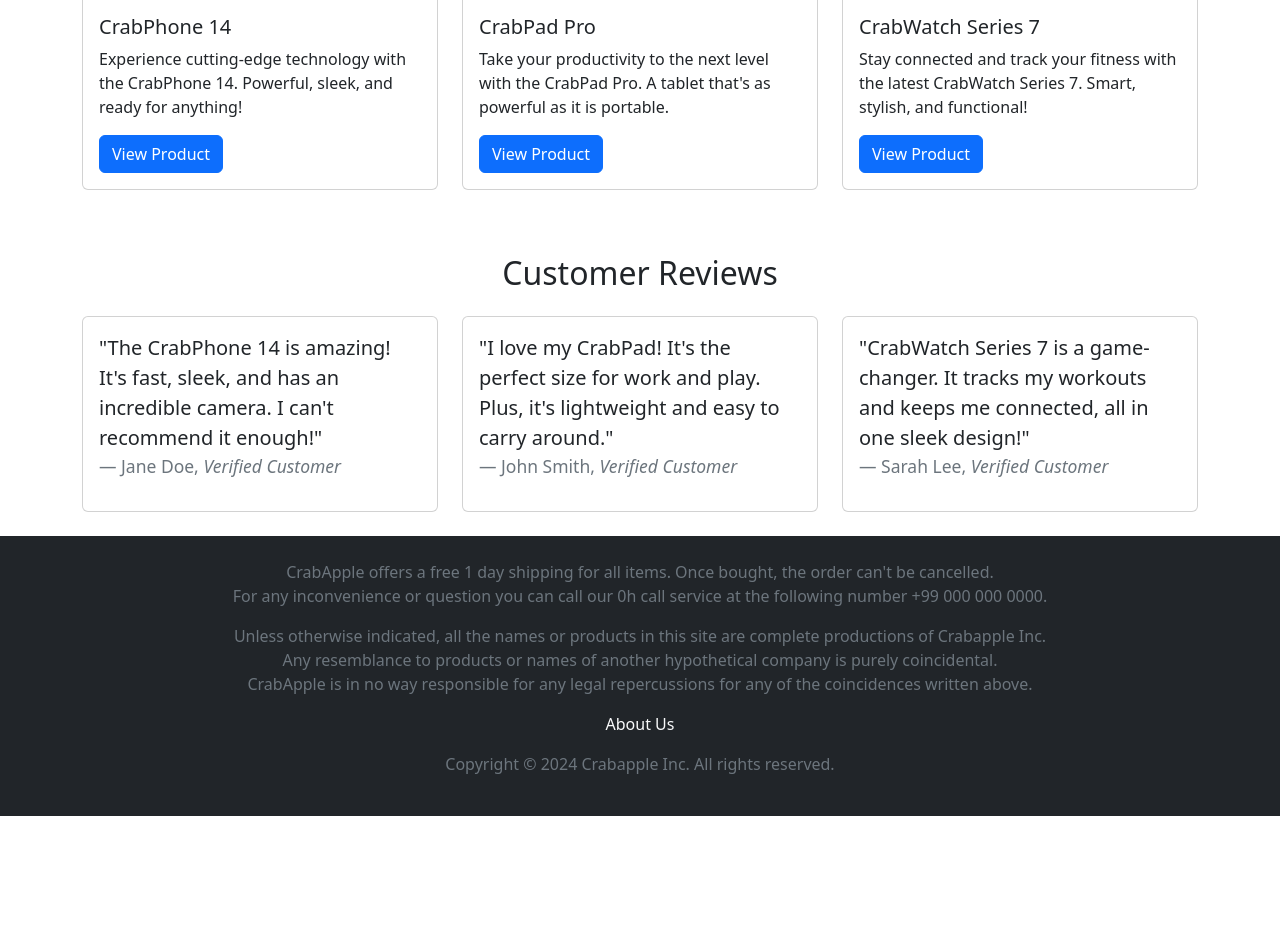
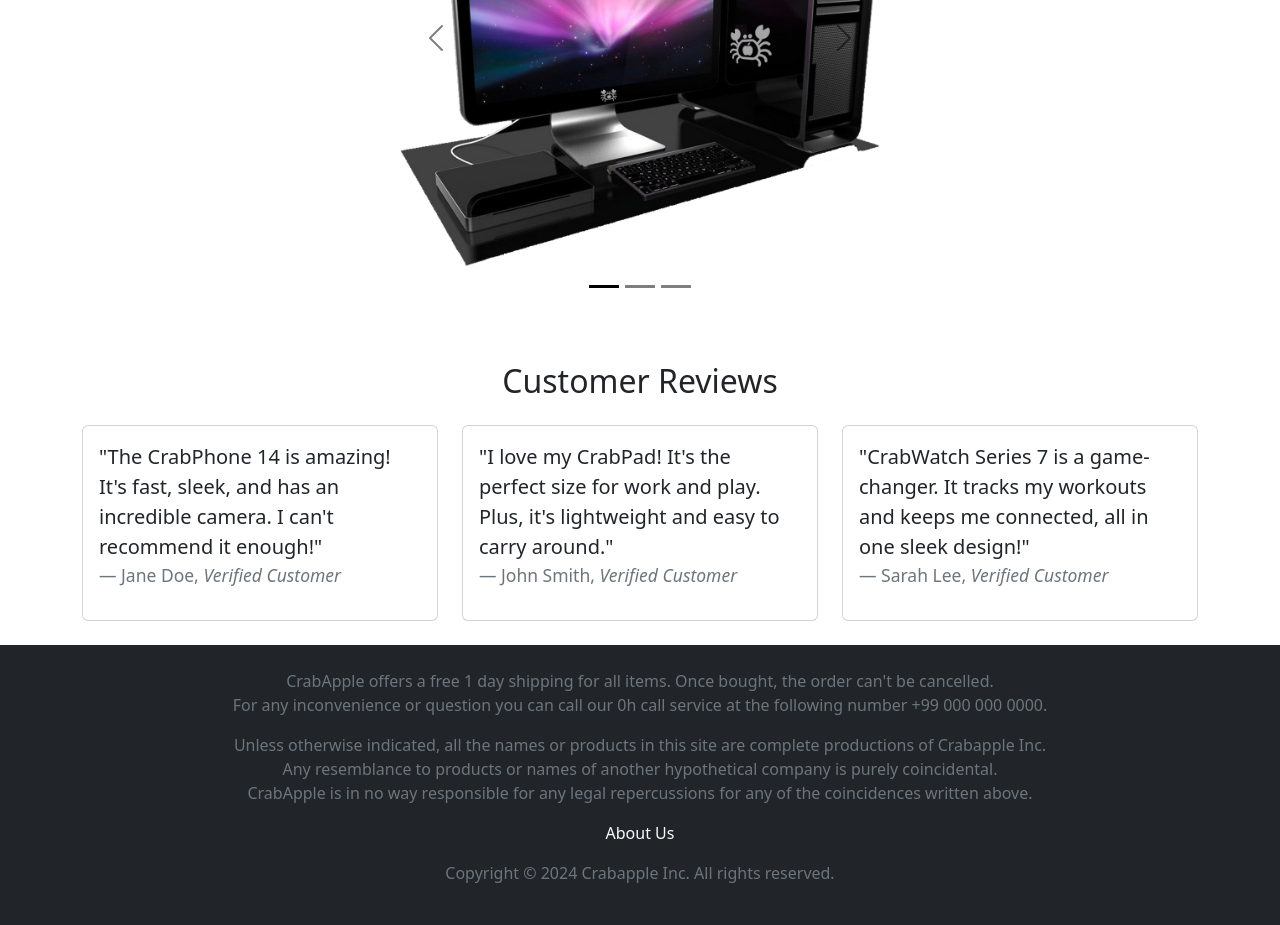
Before and after one commit to tntwj/CrabStore, a PHP site: page / in a window 1280 px wide. Shown: the part 412-1337 px from the top of the page. Before the commit the page ends 1228 px from the top, so only its background shows below. Run offline with PHP 8.4, Linux system fonts and the light colour scheme.

Commit message:
Experimenting with the bootstrap carousel

```diff
--- a/php/template/landing-page-content.php
+++ b/php/template/landing-page-content.php
@@ -3,45 +3,40 @@
 <?php else: ?>
     <h1 class="display-2 text-center mt-3">Welcome to CrabStore!</h1>
 <?php endif; ?>
-<!-- Featured Products Section -->
-<section class="container mt-5">
-    <h2 class="text-center mb-4">Featured Products</h2>
-    <div class="row">
-        <!-- Featured Product 1 -->
-        <div class="col-md-4 mb-3">
-            <div class="card">
-                <img src="upload/crabphone-main.png" class="card-img-top w-50 h-auto" alt="CrabPhone">
-                <div class="card-body">
-                    <h5 class="card-title">CrabPhone 14</h5>
-                    <p class="card-text">Experience cutting-edge technology with the CrabPhone 14. Powerful, sleek, and ready for anything!</p>
-                    <a href="#" class="btn btn-primary">View Product</a>
-                </div>
-            </div>
+
+<div id="carouselExampleDark" class="carousel carousel-dark slide mx-auto" style="width: 480px;">
+    <div class="carousel-indicators">
+        <button type="button" data-bs-target="#carouselExampleDark" data-bs-slide-to="0" class="active" aria-current="true" aria-label="Slide 1"></button>
+        <button type="button" data-bs-target="#carouselExampleDark" data-bs-slide-to="1" aria-label="Slide 2"></button>
+        <button type="button" data-bs-target="#carouselExampleDark" data-bs-slide-to="2" aria-label="Slide 3"></button>
+    </div>
+    <div class="carousel-inner">
+        <div class="carousel-item active" data-bs-interval="10000">
+            <h5>First slide label</h5>
+            <p>Some representative placeholder content for the first slide.</p>
+            <img src="upload/products/crabmacdesktop-main.png" class="d-block w-100" alt="...">
         </div>
-        <!-- Featured Product 2 -->
-        <div class="col-md-4 mb-3">
-            <div class="card">
-                <img src="upload/crabpad-main.png" class="card-img-top w-50 h-auto" alt="CrabPad">
-                <div class="card-body">
-                    <h5 class="card-title">CrabPad Pro</h5>
-                    <p class="card-text">Take your productivity to the next level with the CrabPad Pro. A tablet that's as powerful as it is portable.</p>
-                    <a href="#" class="btn btn-primary">View Product</a>
-                </div>
-            </div>
+        <div class="carousel-item" data-bs-interval="2000">
+            <h5>Second slide label</h5>
+            <p>Some representative placeholder content for the second slide.</p>
+            <img src="upload/products/crabpad-main.png" class="d-block w-100" alt="...">
         </div>
-        <!-- Featured Product 3 -->
-        <div class="col-md-4 mb-3">
-            <div class="card">
-                <img src="upload/crabwatch-main.png" class="card-img-top w-50 h-auto" alt="CrabWatch">
-                <div class="card-body">
-                    <h5 class="card-title">CrabWatch Series 7</h5>
-                    <p class="card-text">Stay connected and track your fitness with the latest CrabWatch Series 7. Smart, stylish, and functional!</p>
-                    <a href="#" class="btn btn-primary">View Product</a>
-                </div>
-            </div>
+        <div class="carousel-item">
+            <h5>Third slide label</h5>
+            <p>Some representative placeholder content for the third slide.</p>
+            <img src="upload/products/crabphone-main.png" class="d-block w-100" alt="...">
         </div>
     </div>
-</section>
+    <button class="carousel-control-prev" type="button" data-bs-target="#carouselExampleDark" data-bs-slide="prev">
+        <span class="carousel-control-prev-icon" aria-hidden="true"></span>
+        <span class="visually-hidden">Previous</span>
+    </button>
+    <button class="carousel-control-next" type="button" data-bs-target="#carouselExampleDark" data-bs-slide="next">
+        <span class="carousel-control-next-icon" aria-hidden="true"></span>
+        <span class="visually-hidden">Next</span>
+    </button>
+</div>
+
 <section class="container mt-5">
     <h2 class="text-center mb-4">Customer Reviews</h2>
     <div class="row">
```
